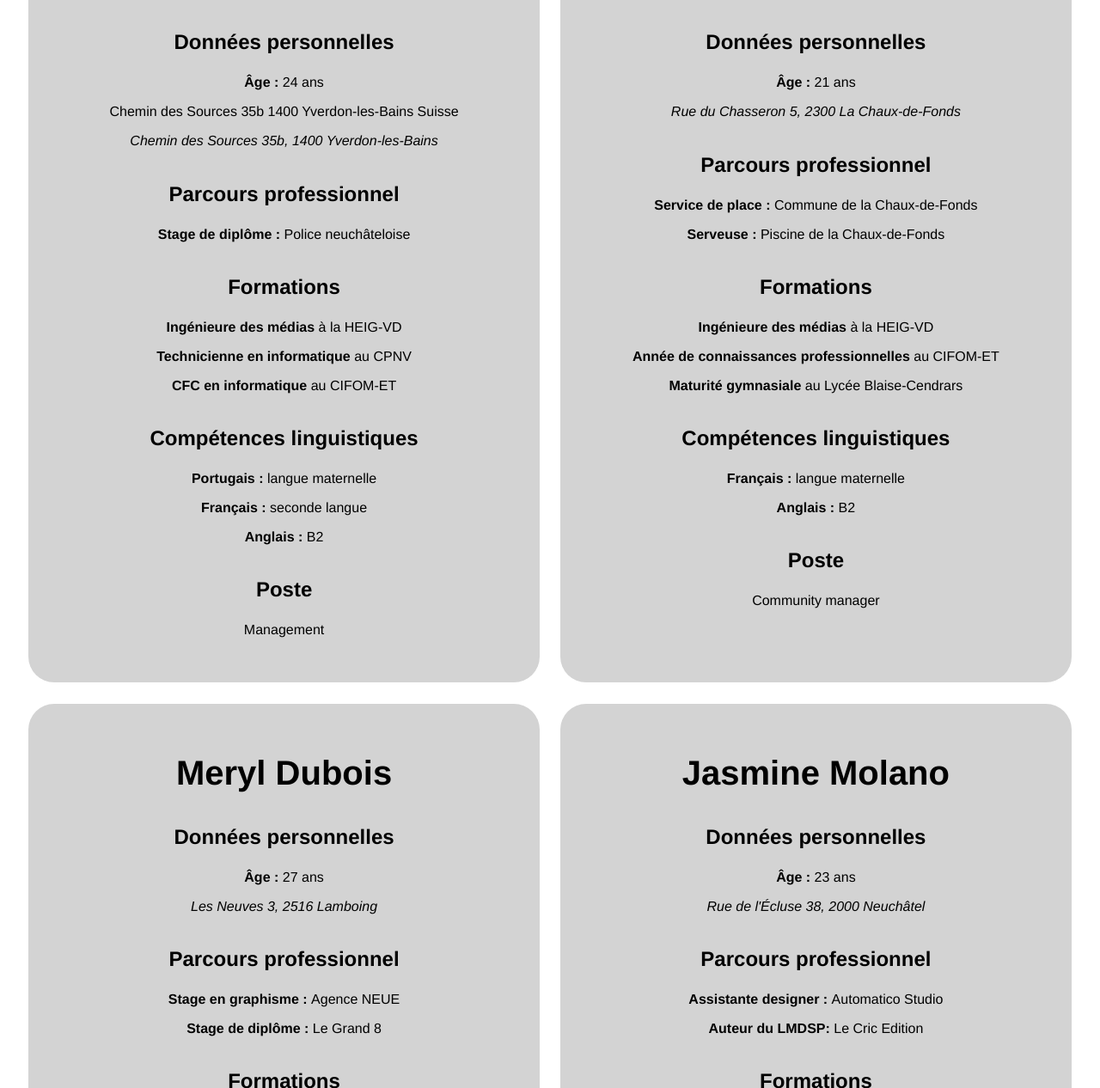
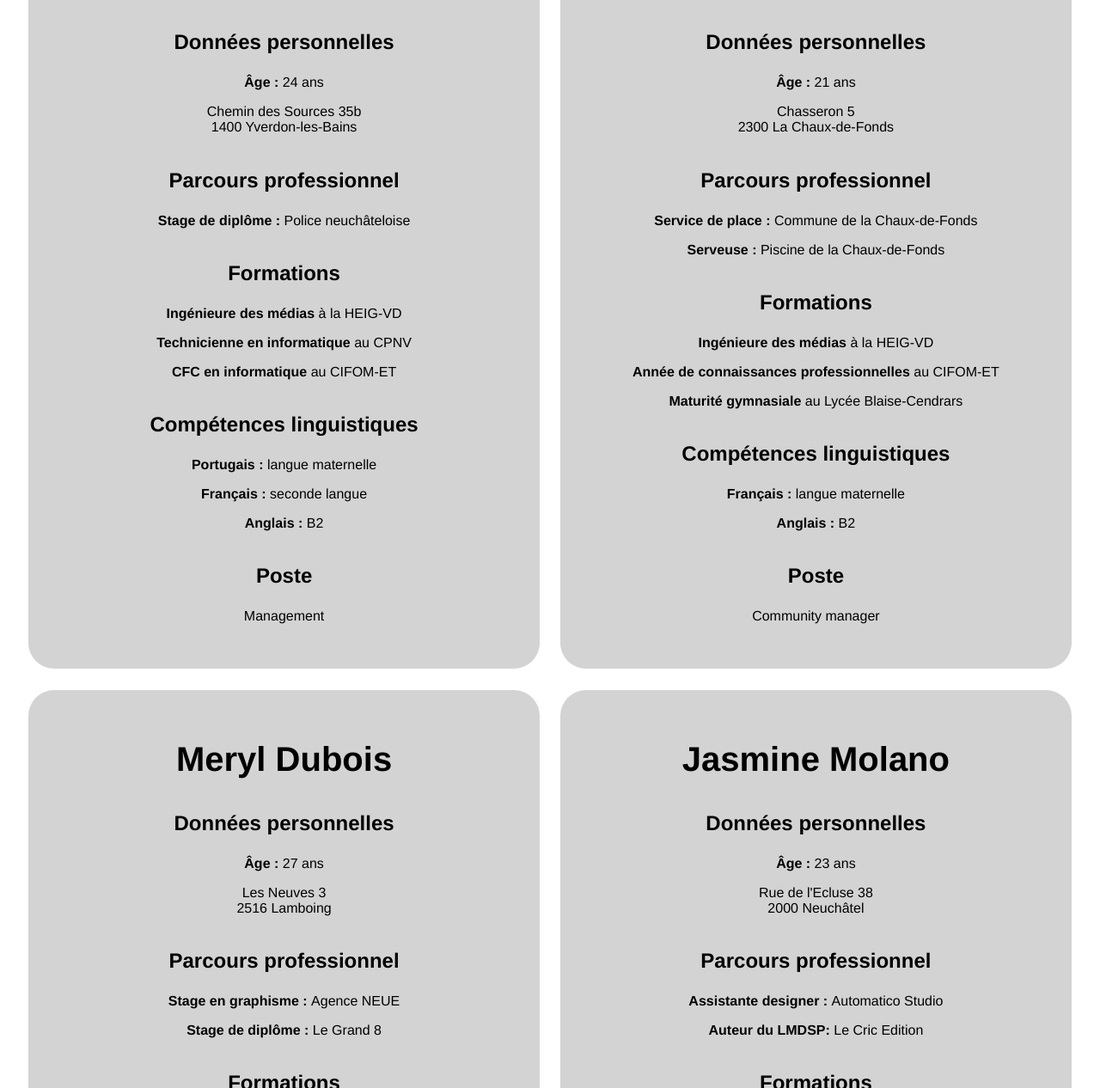
Before and after one commit to Meryl-D/webDon, a plain HTML site: page index.html in a window 1280 px wide. Shown: the part 265-1531 px from the top of the page at 86% size. Drawn offline with Linux system fonts and the light colour scheme.

Commit message:
h-card adress ok

```diff
--- a/index.html
+++ b/index.html
@@ -19,16 +19,12 @@
             <section class="donnees-perso">
                 <h3>Données personnelles</h3>
                 <p><b>Âge : </b>24 ans</p>
-                <div class="h-card">
-                    <p class="p-adr h-adr">
-                      <span class="p-street-address">Chemin des Sources 35b</span>
-                      <span class="p-locality">1400 Yverdon-les-Bains</span>
-                      <span class="p-country-name">Suisse</span>
-                    </p>
-                  </div>
-                <address>
-                    Chemin des Sources 35b, 1400 Yverdon-les-Bains
-                </address>
+                <div id="hcard-Adriana-Mota" class="vcard" >
+                    <div class="adr">
+                     <div class="street-address">Chemin des Sources 35b</div>
+                     <span class="postal-code">1400</span>
+                     <span class="locality">Yverdon-les-Bains</span>
+                    </div>
             </section>
             <section class="parcours-pro">
                 <h3>Parcours professionnel</h3>
@@ -56,9 +52,12 @@
             <section class="donnees-perso">
                 <h3>Données personnelles</h3>
                 <p><b>Âge : </b>21 ans</p>
-                <address>
-                    Rue du Chasseron 5, 2300 La Chaux-de-Fonds
-                </address>
+                <div id="hcard-Heloise-Cuche" class="vcard" >
+                    <div class="adr">
+                     <div class="street-address">Chasseron 5</div>
+                     <span class="postal-code">2300</span>
+                     <span class="locality">La Chaux-de-Fonds</span>
+                    </div>
             </section>
             <section class="parcours-pro">
                 <h3>Parcours professionnel</h3>
@@ -88,9 +87,12 @@
             <section class="donnees-perso">
                 <h3>Données personnelles</h3>
                 <p><b>Âge : </b>27 ans</p>
-                <address>
-                    Les Neuves 3, 2516 Lamboing
-                </address>
+                <div id="hcard-Meryl-Dubois" class="vcard" >
+                    <div class="adr">
+                     <div class="street-address">Les Neuves 3</div>
+                     <span class="postal-code">2516</span>
+                     <span class="locality">Lamboing</span>
+                    </div>
             </section>
             <section class="parcours-pro">
                 <h3>Parcours professionnel</h3>
@@ -119,9 +121,12 @@
             <section class="donnees-perso">
                 <h3>Données personnelles</h3>
                 <p><b>Âge : </b>23 ans</p>
-                <address>
-                    Rue de l'Écluse 38, 2000 Neuchâtel
-                </address>
+                <div id="hcard-Jasmine-Molano" class="vcard" >
+                    <div class="adr">
+                     <div class="street-address">Rue de l'Ecluse 38</div>
+                     <span class="postal-code">2000</span>
+                     <span class="locality">Neuchâtel</span>
+                    </div>
             </section>
             <section class="parcours-pro">
                 <h3>Parcours professionnel</h3>
--- a/style.css
+++ b/style.css
@@ -58,7 +58,7 @@ font-size: clamp(20px, 1.5em, 30px);
 margin-top: 7%;
 }
 
-p {
+p, .vcard {
 color: black;
 font-family: Poppins, Helvetica, sans-serif;
 text-align: center;
```
